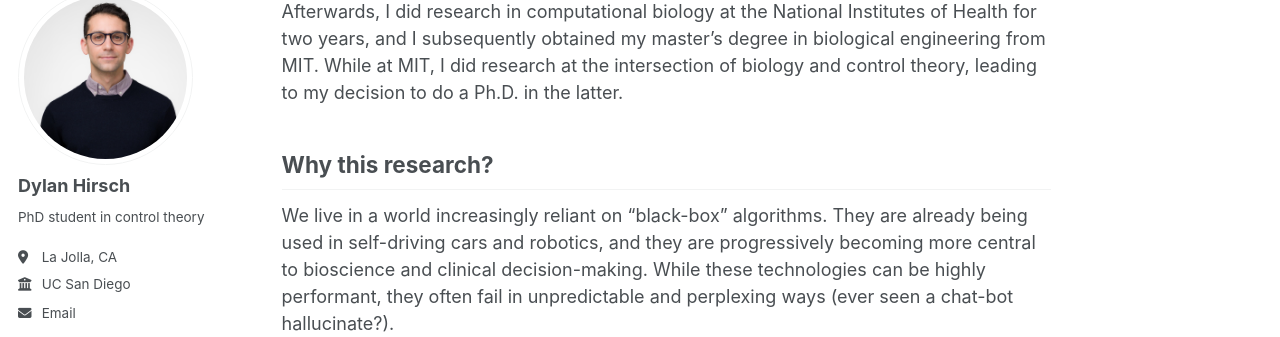
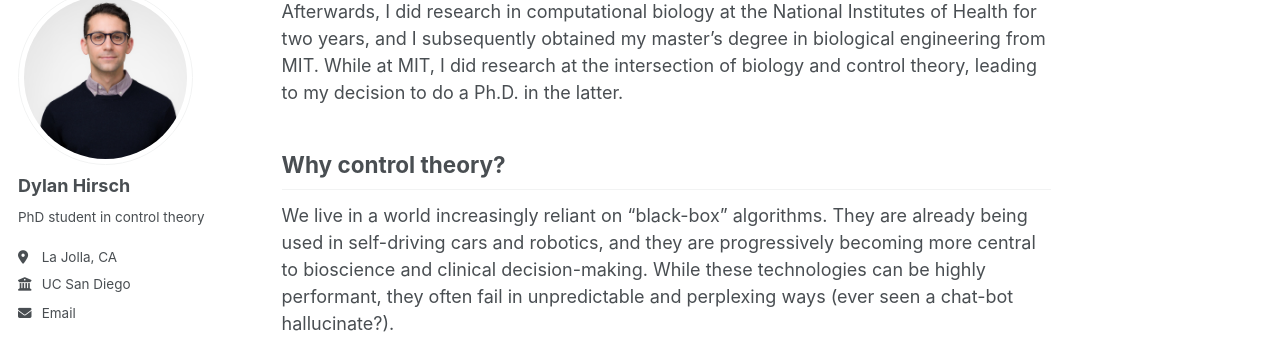
Before and after one commit to dylan-hirsch/dylan-hirsch.github.io, a Jekyll site: the page built from _pages/about.md, in a window 1280 px wide and 900 px high, scrolled down 477 px. Shown: the part 109-446 px from the top of the window. Built offline with Jekyll 4.4.1, drawn with Linux system fonts in a browser that asks for light colours; some web fonts are replaced; a script that is not in the unit is left out.

Commit message:
Update about.md

```diff
--- a/_pages/about.md
+++ b/_pages/about.md
@@ -19,7 +19,7 @@ I completed my undergraduate degree in biomedical engineering at Johns Hopkins U
 Afterwards, I did research in computational biology at the National Institutes of Health for two years, and I subsequently obtained my master's degree in biological engineering from MIT.
 While at MIT, I did research at the intersection of biology and control theory, leading to my decision to do a Ph.D. in the latter.
 
-## Why this research?
+## Why control theory?
 We live in a world increasingly reliant on "black-box" algorithms.
 They are already being used in self-driving cars and robotics, and they are progressively becoming more central to bioscience and clinical decision-making.
 While these technologies can be highly performant, they often fail in unpredictable and perplexing ways (ever seen a chat-bot hallucinate?).
```
